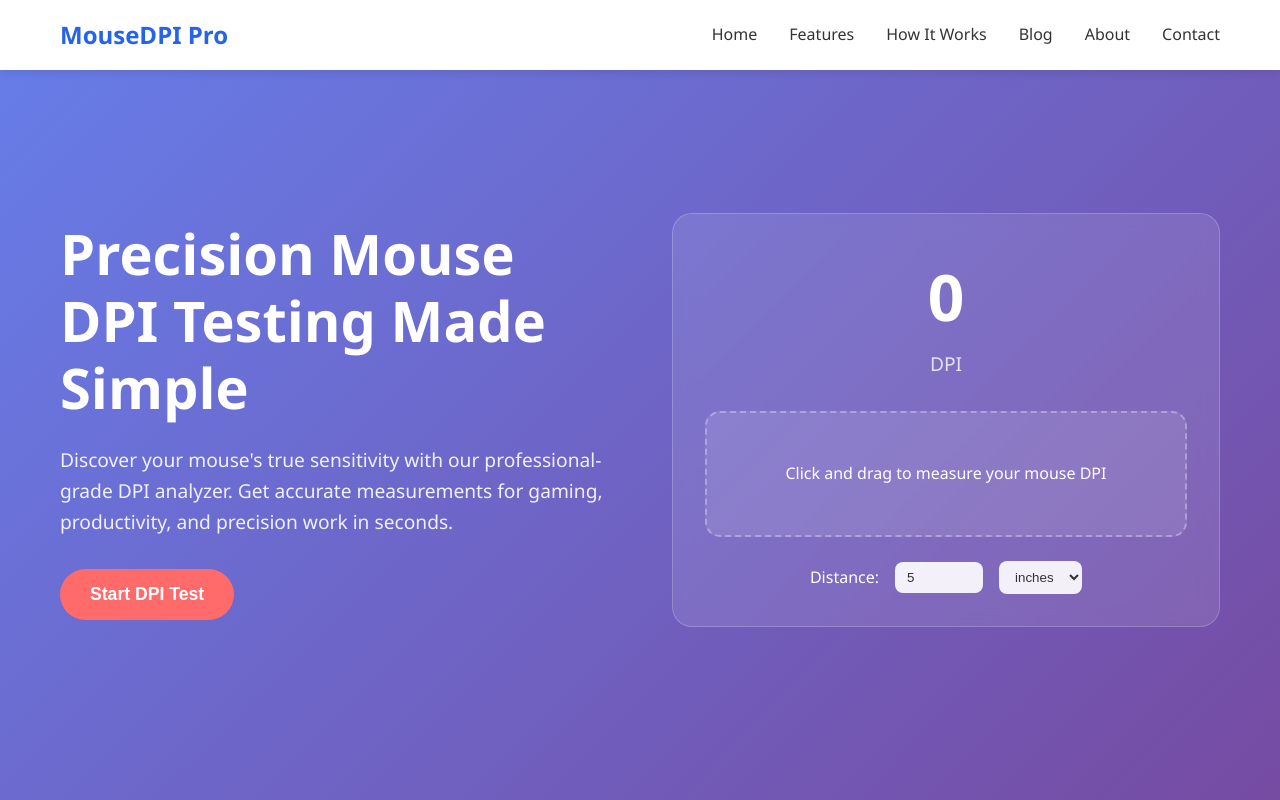
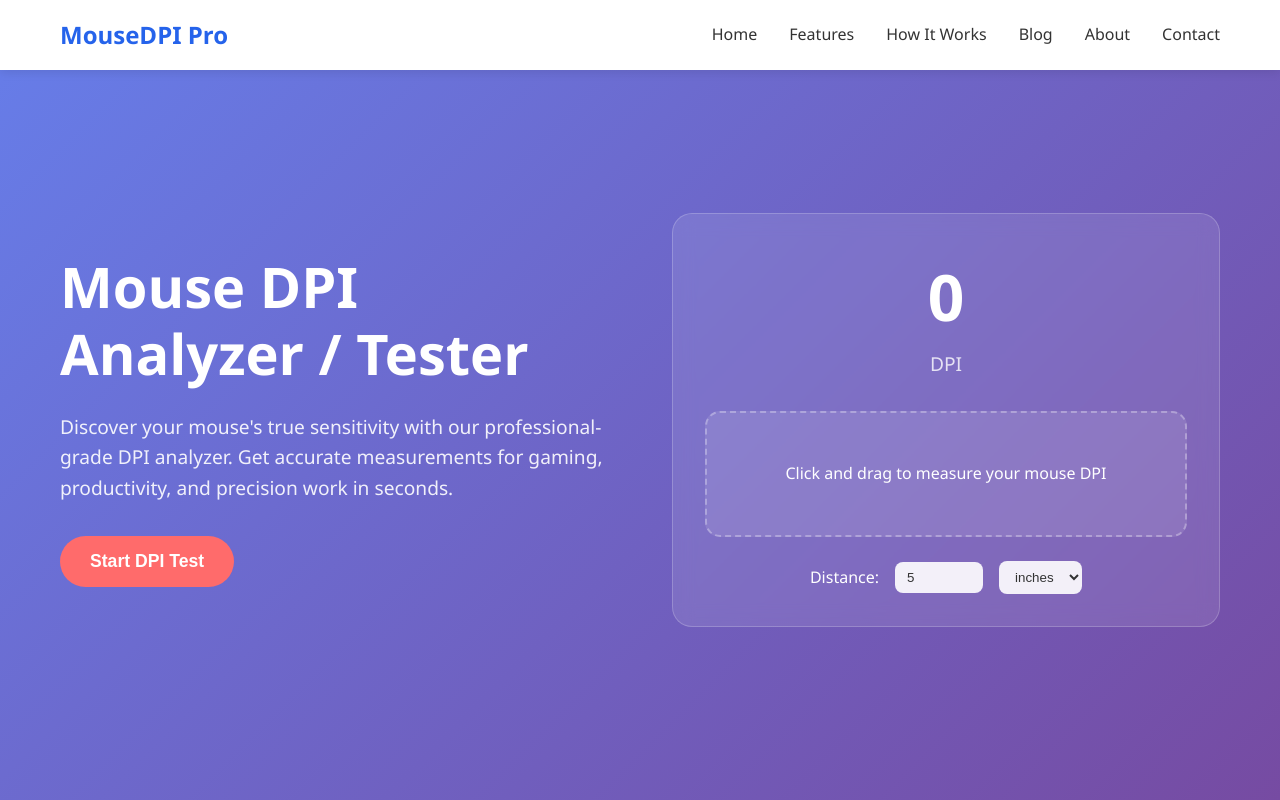
Before and after one commit to mhussainmemon83-hub/mouse-dpi-analyzer, a plain HTML site: page index.html in a window 1280 px wide. Shown: the top 800 px of the page. Drawn offline with Linux system fonts and the light colour scheme.

Commit message:
Update index.html

```diff
--- a/index.html
+++ b/index.html
@@ -118,7 +118,7 @@
         <section id="home" class="hero">
             <div class="hero-container">
                 <div class="hero-content">
-                    <h2 class="hero-title">Precision Mouse DPI Testing Made Simple</h2>
+                    <h2 class="hero-title">Mouse DPI Analyzer / Tester</h2>
                     <p class="hero-description">
                         Discover your mouse's true sensitivity with our professional-grade DPI analyzer.
                         Get accurate measurements for gaming, productivity, and precision work in seconds.
```
